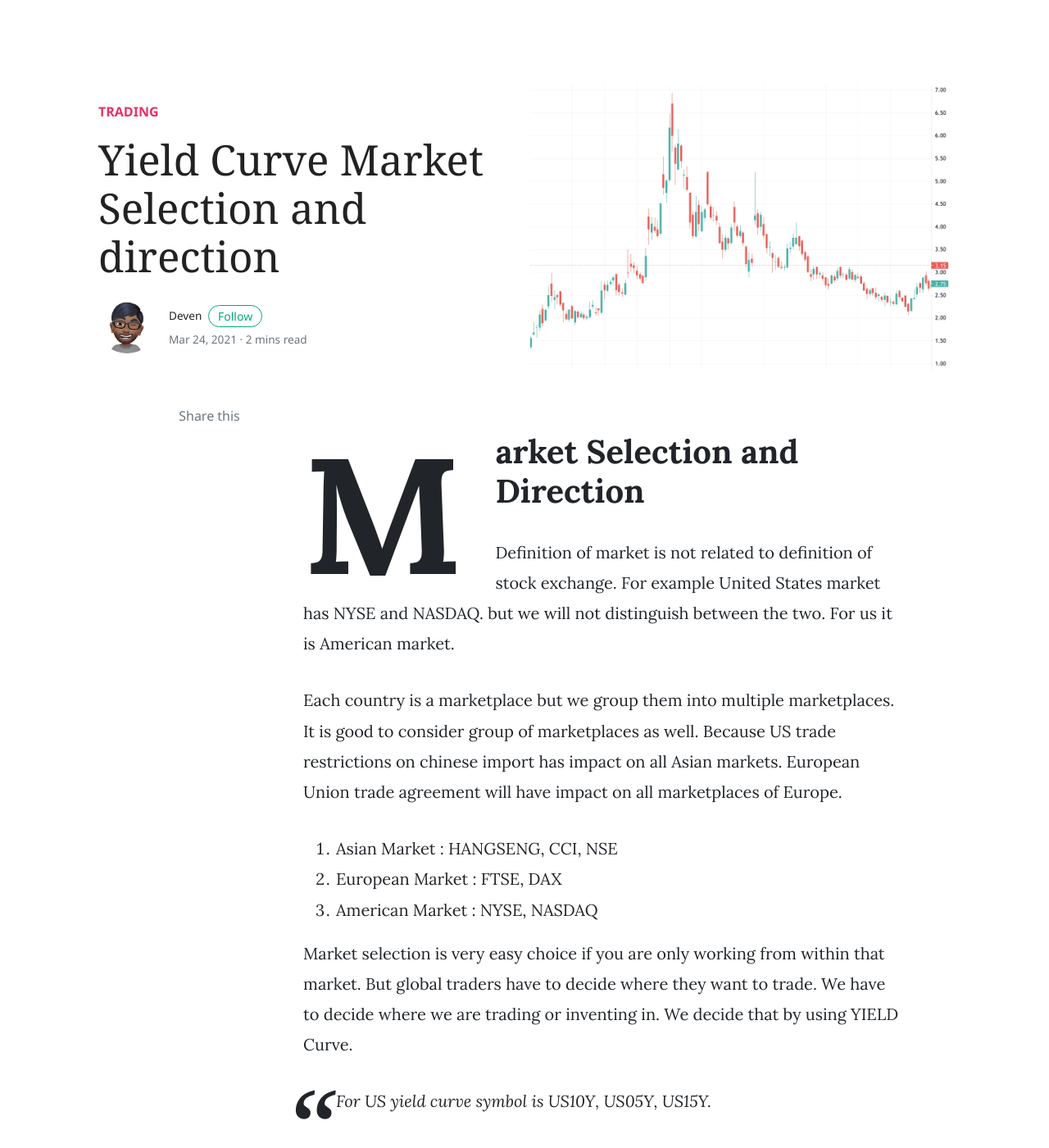
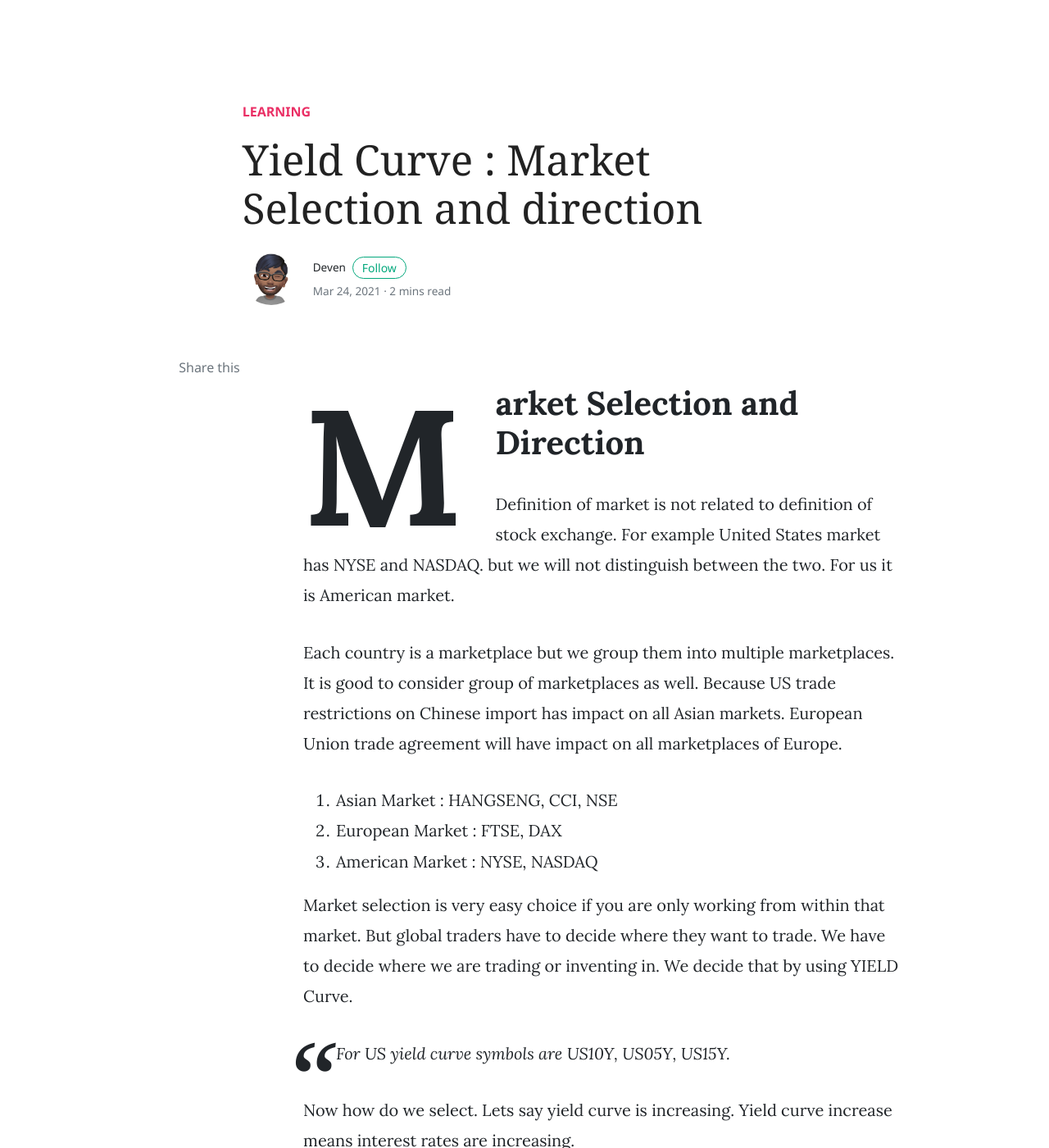
Before and after one commit to devnull-cmd/tvdry-jekyll, a Jekyll site: the page built from _posts/2021-03-24-hot-to-select-market.md, in a window 1280 px wide and 1400 px high. Shown: the whole window at 82% size. Built offline with Jekyll 4.4.1, drawn with Linux system fonts in a browser that asks for light colours; nearby versions of some CDN libraries; comment, search, counter and statistics services are not loaded.

Commit message:
Article 3 : Formatting

```diff
--- a/_posts/2021-03-24-hot-to-select-market.md
+++ b/_posts/2021-03-24-hot-to-select-market.md
@@ -1,14 +1,13 @@
 ---
 layout: post
-title:  "Yield Curve Market Selection and direction"
-categories: [ trading ]
-image: assets/images/Screen Shot 2021-03-10 at 11.14.17 PM.png
+title:  "Yield Curve : Market Selection and direction"
+categories: [ learning ]
 ---
 
 # Market Selection and Direction
 Definition of market is not related to definition of stock exchange. For example United States market has NYSE and NASDAQ. but we will not distinguish between the two. For us it is American market.
 
-Each country is a marketplace but we group them into multiple marketplaces. It is good to consider group of marketplaces as well. Because US trade restrictions on chinese import has impact on all Asian markets. European Union trade agreement will have impact on all marketplaces of Europe.
+Each country is a marketplace but we group them into multiple marketplaces. It is good to consider group of marketplaces as well. Because US trade restrictions on Chinese import has impact on all Asian markets. European Union trade agreement will have impact on all marketplaces of Europe.
 
 1. Asian Market : HANGSENG, CCI, NSE
 2. European Market : FTSE, DAX
@@ -16,7 +15,7 @@ Each country is a marketplace but we group them into multiple marketplaces. It i
 
 Market selection is very easy choice if you are only working from within that market. But global traders have to decide where they want to trade. We have to decide where we are trading or inventing in. We decide that by using YIELD Curve.
 
-> For US yield curve symbol is US10Y, US05Y, US15Y.
+> For US yield curve symbols are US10Y, US05Y, US15Y.
 
 Now how do we select. Lets say yield curve is increasing. Yield curve increase means interest rates are increasing.
 
```
